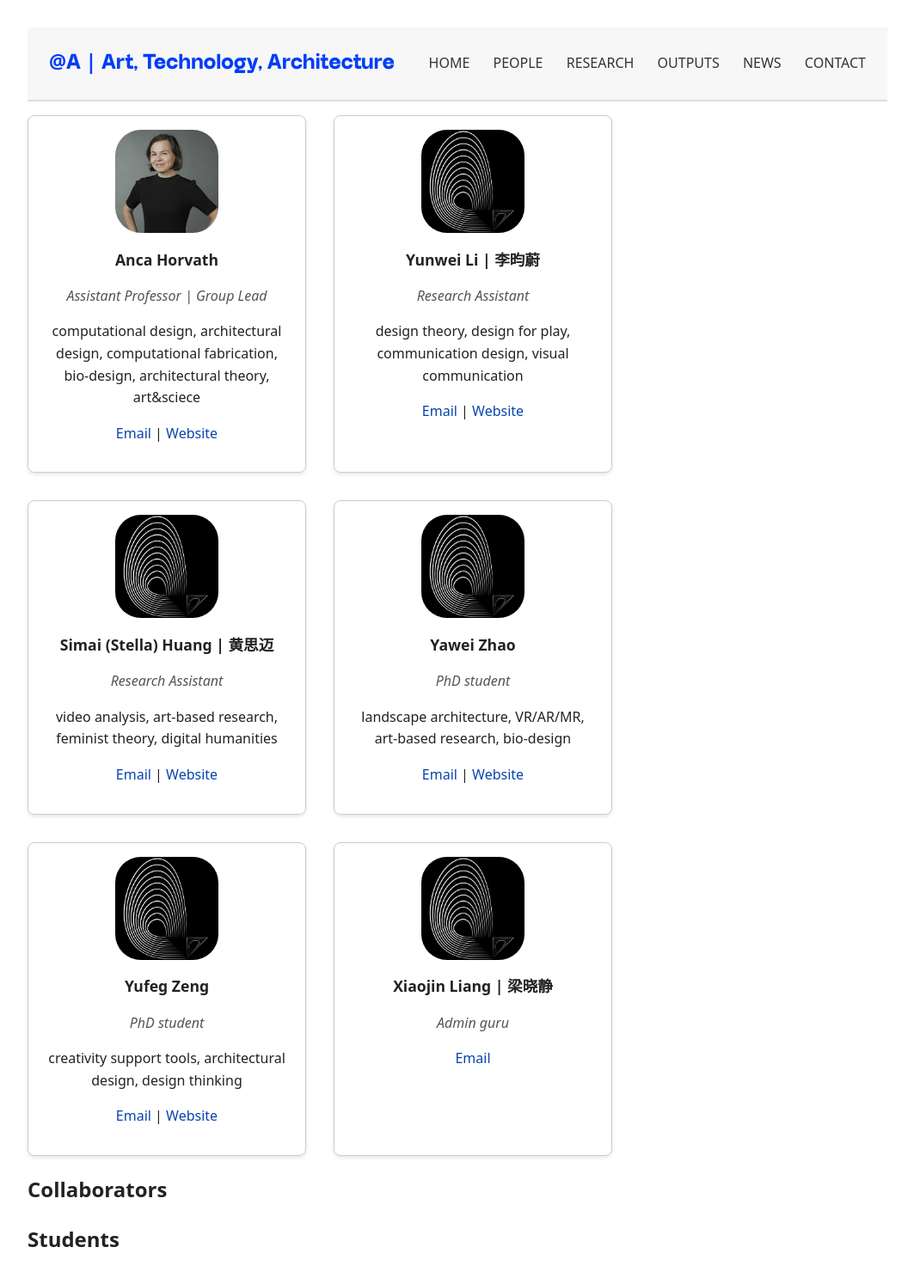
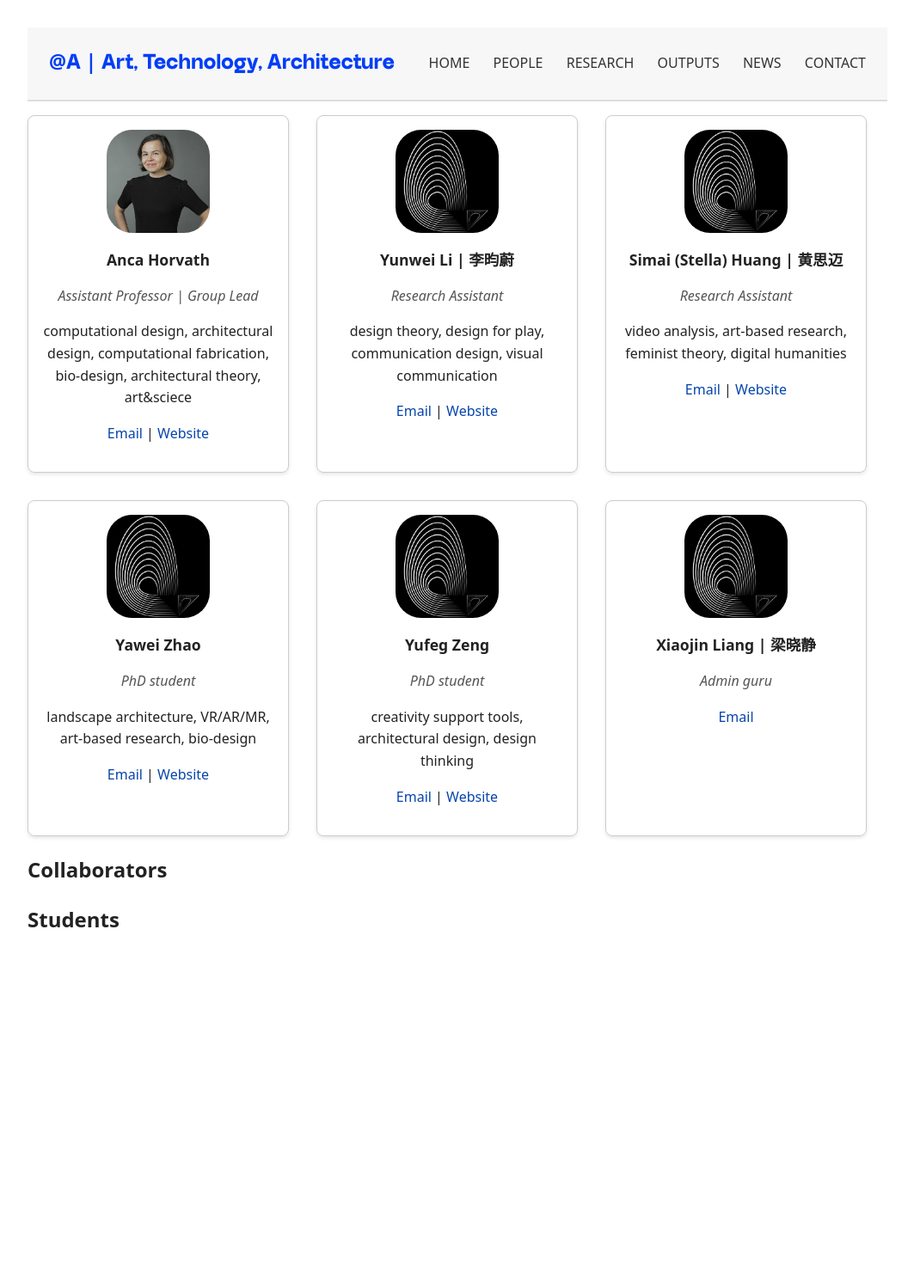
Before and after one commit to anqua/at-a, a Jekyll site: the page built from people.md, in a window 1280 px wide. Shown: the whole page at 86% size, without its empty margins (108-1171 px from the left). Built offline with Jekyll 4.4.1, drawn with Linux system fonts in a browser that asks for light colours; some web fonts are replaced; after the commit the page ends 1122 px from its top, so only the background shows below that.

Commit message:
Update style.css

```diff
--- a/assets/css/style.css
+++ b/assets/css/style.css
@@ -156,7 +156,7 @@ h1 {
 .person-card {
   border: 1px solid #ccc;
   padding: 1em;
-  width: 29%;
+  width: 27%;
   text-align: center;
   border-radius: 8px;
   box-shadow: 0 2px 4px rgba(0,0,0,0.1);
```
